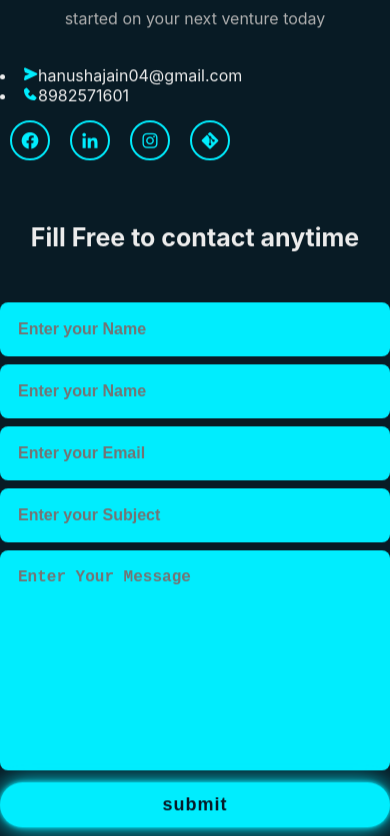
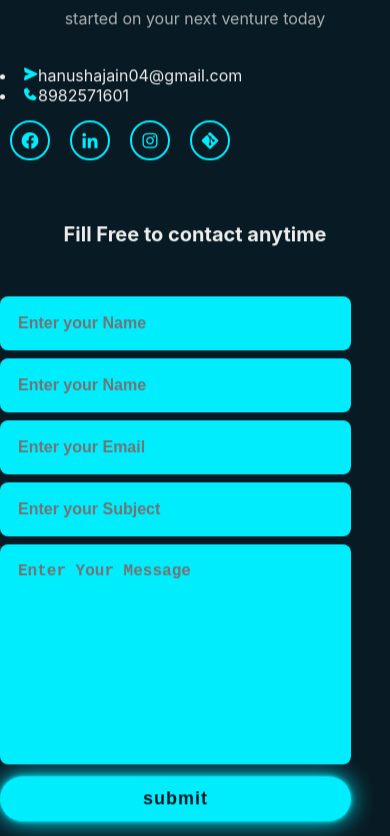
Before and after one commit to HanushaJain66/Portfolio2k25, a React (Create React App) app: page / in a window 390 px wide. Shown: the part 6510-7346 px from the top of the page. Built offline with nearby package versions, Linux system fonts and the light colour scheme.

Commit message:
contact  from updated

```diff
--- a/src/Components/Contact.css
+++ b/src/Components/Contact.css
@@ -160,7 +160,7 @@
     display: inline;
     text-align: center;
     align-self: center;
-    font-size: 25px;
+    font-size: 20px;
     margin: 0 0 0 0;
     text-decoration: dotted;
 
@@ -185,7 +185,7 @@
 
   .contact-form form input,
   .contact-form textarea {
-    width: 100%; /* Make inputs and textarea full width */
+    width: 90%; /* Make inputs and textarea full width */
   }
 }
 
```
